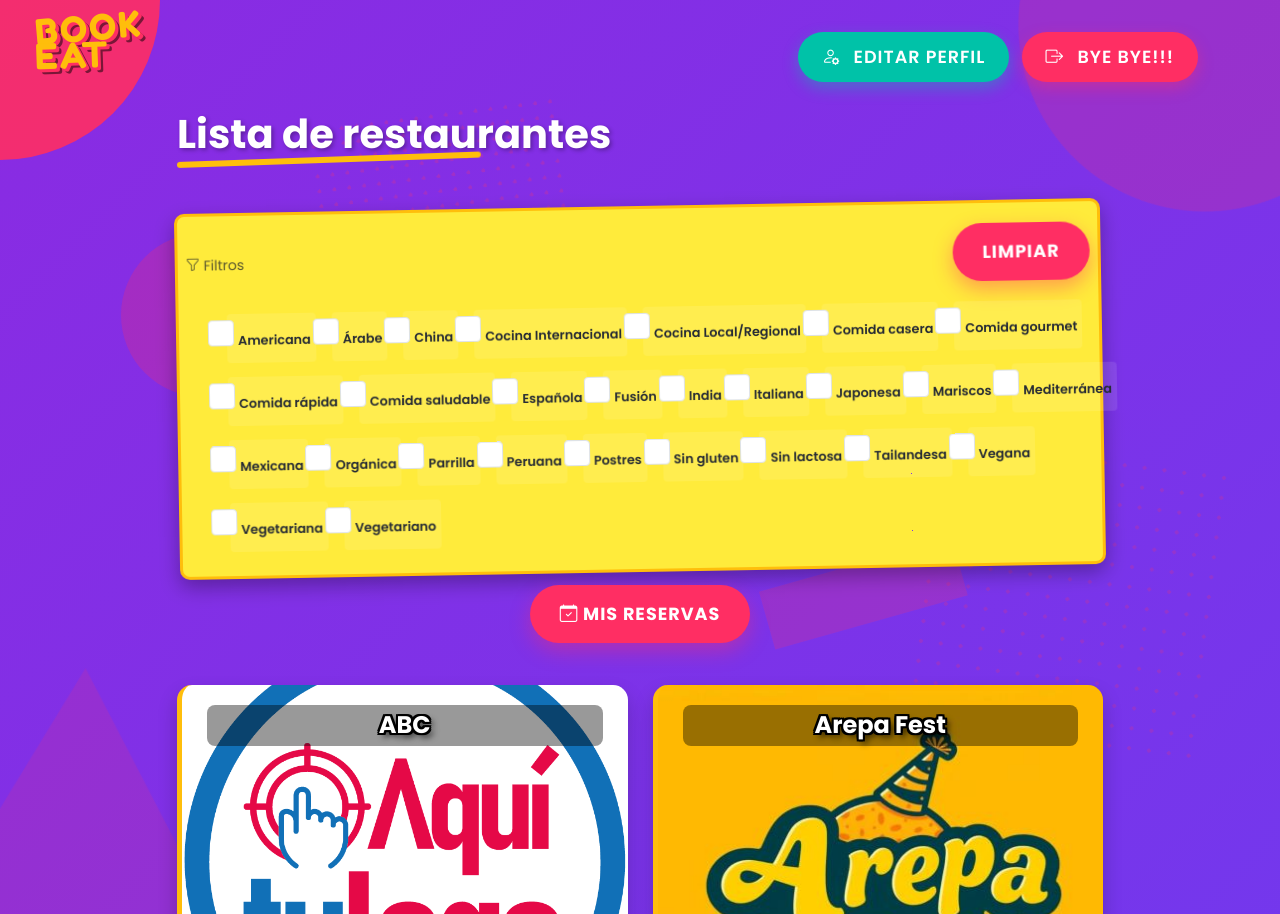
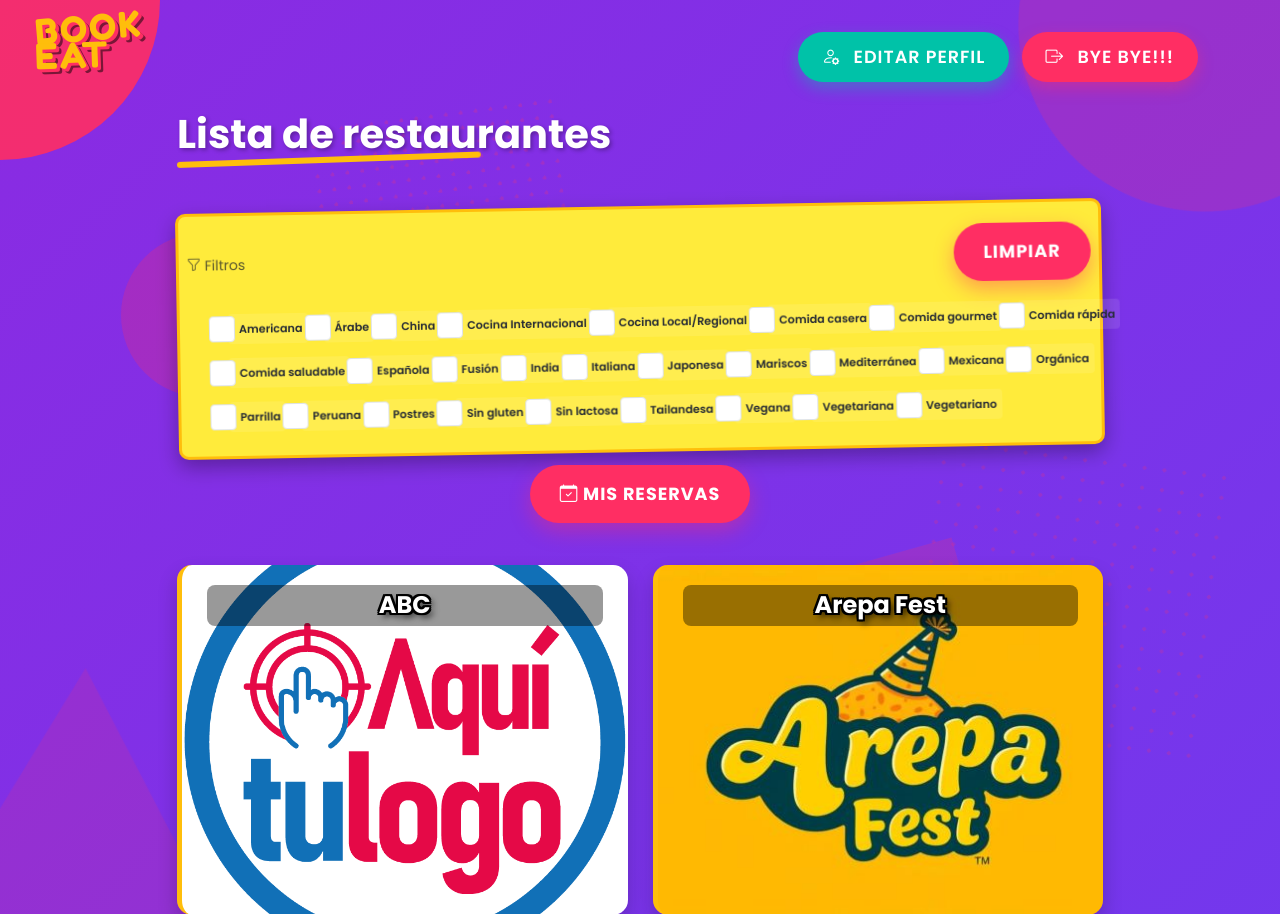
Before and after one commit to ToniTF/reservatumesa, a Flask app: page /userhome in a window 1280 px wide. Shown: the top 914 px of the page. Run offline with Flask 3, Linux system fonts and the light colour scheme; a user stored in the database is signed in; data comes from the database, SQL or seed files in the repository; data that the repository does not hold is empty.

Commit message:
texto_centrado_check

```diff
--- a/templates/user/home.html
+++ b/templates/user/home.html
@@ -170,6 +170,40 @@
             margin-left: 40px; /* Ajusta este valor según lo necesites */
         }
     </style>
+    <style>
+        .form-check-label {
+            font-size: 0.7rem; /* Texto reducido */
+        }
+    </style>
+    <style>
+        .form-check-inline {
+            display: flex;
+            align-items: center; /* Centrado vertical */
+            margin-right: 10px;
+            margin-bottom: 8px;
+            padding: 2px 5px;
+            background-color: rgba(255, 255, 255, 0.1);
+            border-radius: 4px;
+            transition: background-color 0.2s;
+        }
+
+        .form-check-inline:hover {
+            background-color: rgba(255, 255, 255, 0.2);
+        }
+
+        .form-check-input {
+            margin: 0 4px 0 0; /* Asegura que el checkbox y el label estén bien separados */
+            vertical-align: middle;
+        }
+
+        .form-check-label {
+            font-size: 0.7rem;
+            vertical-align: middle;
+            margin: 0;
+            padding: 0;
+            line-height: 1;
+        }
+    </style>
 </head>
 
 <body>
```
